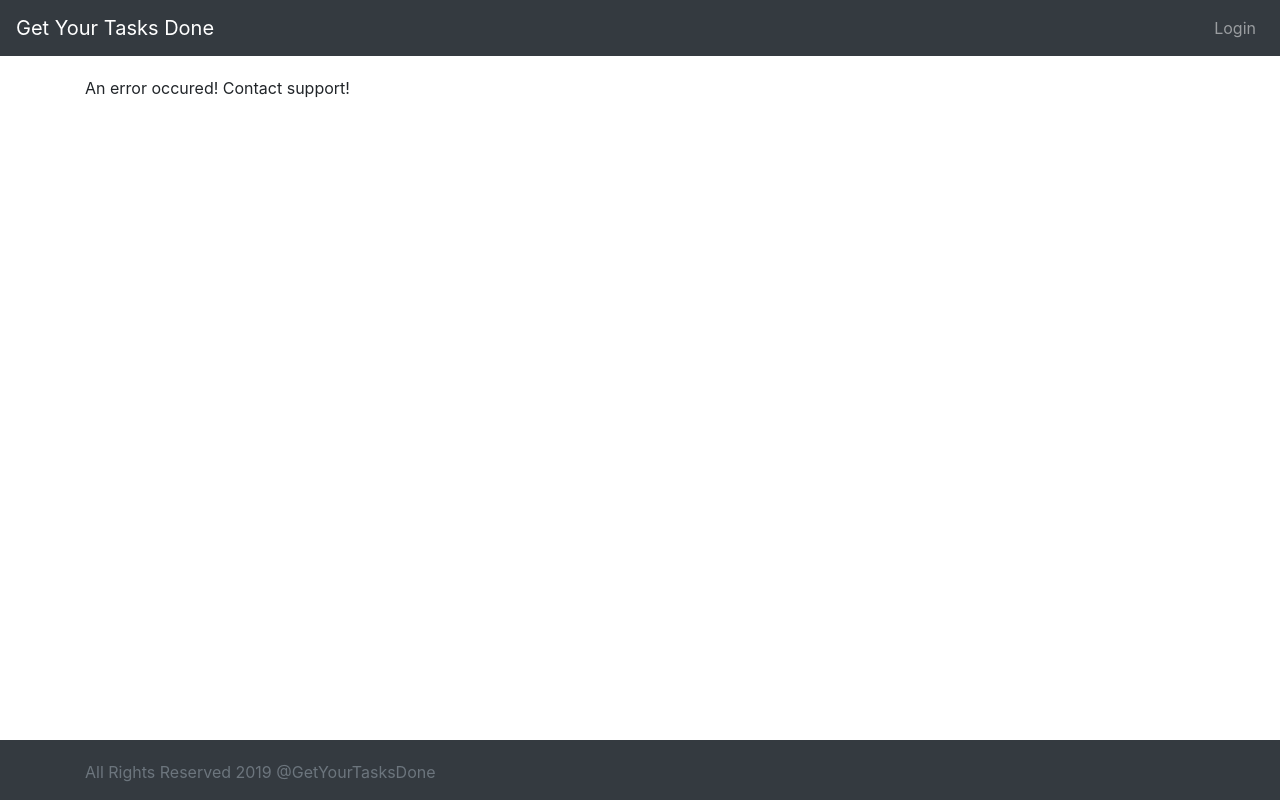
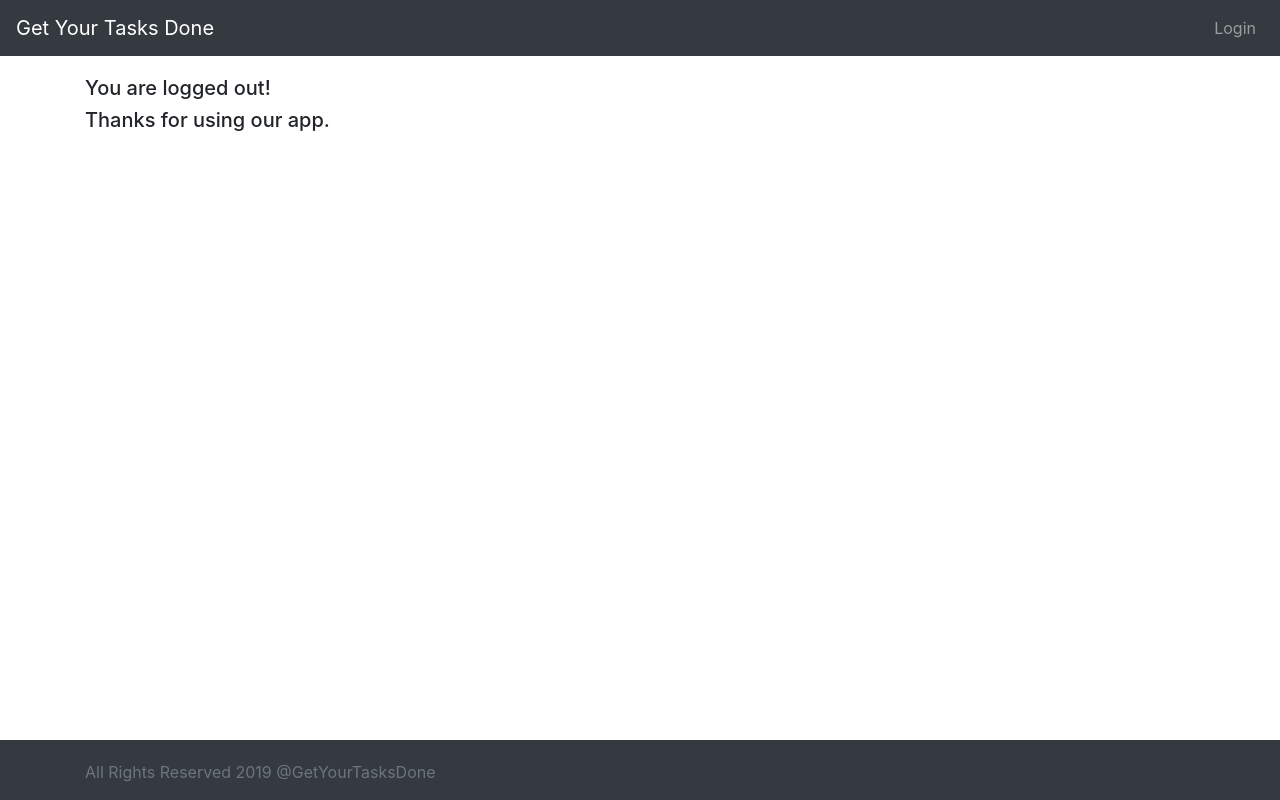
Before and after one commit to DaviGadelhaLeitao/get-your-tasks-done, an Angular app in the folder frontend/: page /logout in a window 1280 px wide. Built offline with nearby package versions, Linux system fonts and the light colour scheme.

Commit message:
implementing the logout service

```diff
--- a/frontend/src/app/app-routing.module.ts
+++ b/frontend/src/app/app-routing.module.ts
@@ -4,12 +4,14 @@
 import { WelcomeComponent } from './welcome/welcome.component';
 import { ErrorComponent } from './error/error.component';
 import { ListTodosComponent } from './list-todos/list-todos.component';
+import { LogoutComponent } from './logout/logout.component';
 
 const routes: Routes = [
   { path: '', component: LoginComponent },
   { path: 'login', component: LoginComponent },
   { path: 'welcome/:name', component: WelcomeComponent },
   { path: 'todos', component: ListTodosComponent },
+  { path: 'logout', component: LogoutComponent },
   { path: '**', component: ErrorComponent }
 ];
 
--- a/frontend/src/app/app.module.ts
+++ b/frontend/src/app/app.module.ts
@@ -10,6 +10,7 @@
 import { ListTodosComponent } from './list-todos/list-todos.component';
 import { MenuComponent } from './menu/menu.component';
 import { FooterComponent } from './footer/footer.component';
+import { LogoutComponent } from './logout/logout.component';
 
 @NgModule({
   declarations: [
@@ -19,7 +20,8 @@
     ErrorComponent,
     ListTodosComponent,
     MenuComponent,
-    FooterComponent
+    FooterComponent,
+    LogoutComponent
   ],
   imports: [
     BrowserModule,
--- /dev/null
+++ b/frontend/src/app/logout/logout.component.html
@@ -0,0 +1,6 @@
+<div class="row">
+  <div class="col-md-6">
+    <h5>You are logged out!</h5>
+    <h5>Thanks for using our app.</h5>
+  </div>
+</div>
--- /dev/null
+++ b/frontend/src/app/logout/logout.component.ts
@@ -0,0 +1,17 @@
+import { Component, OnInit } from '@angular/core';
+import { HardcodedAuthenticationService } from '../service/hardcoded-authentication.service';
+
+@Component({
+  selector: 'app-logout',
+  templateUrl: './logout.component.html',
+  styleUrls: ['./logout.component.css']
+})
+export class LogoutComponent implements OnInit {
+
+  constructor(private hardcodedAuthenticationService: HardcodedAuthenticationService) { }
+
+  ngOnInit() {
+    this.hardcodedAuthenticationService.logout();
+  }
+
+}
--- a/frontend/src/app/service/hardcoded-authentication.service.ts
+++ b/frontend/src/app/service/hardcoded-authentication.service.ts
@@ -19,4 +19,8 @@
     let user = sessionStorage.getItem('authenticatedUser');
     return !(user === null);
   }
+
+  logout() {
+    sessionStorage.removeItem('authenticatedUser');
+  }
 }
```
Also changed, not shown: frontend/src/app/logout/logout.component.css (added), 1 other file (tests, documents, lock files or other folders).
